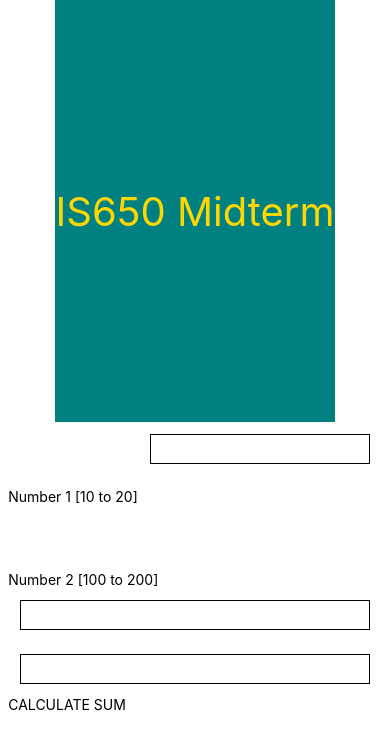
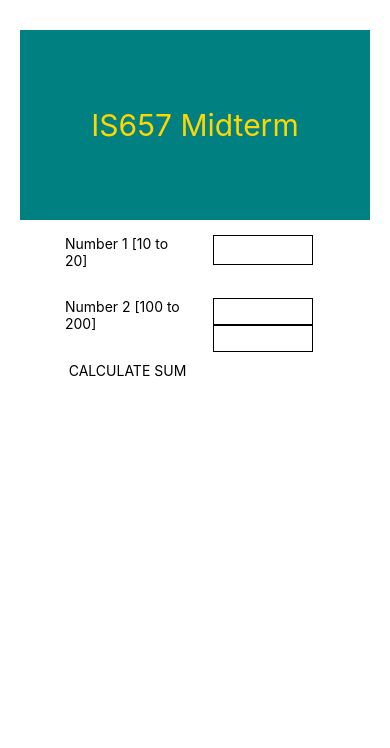
Before and after one commit to billyfromohio/IS657, a React Native app in the folder midtermExam/: screen / in a window 390 px wide. Shown: the top 748 px of the page. Built offline with nearby package versions, Linux system fonts and the light colour scheme.

Commit message:
hour and a half updates

```diff
--- a/midtermExam/App.js
+++ b/midtermExam/App.js
@@ -6,21 +6,24 @@ import { StyleSheet, Text, View, TextInput, Pressable } from 'react-native';
 export default function App() {
   return (
     <View style={styles.container}>
-     <View style={{flex:1, backgroundColor: 'teal', justifyContent: 'center'}}>
-       <Text style={{fontSize: 40, color: 'gold'}}>IS650 Midterm</Text>
+     <View style={{flex:1, width: '100%', backgroundColor: 'teal', justifyContent: 'center', margin: 10,}}>
+       <Text style={{fontSize: 30, color: 'gold', alignSelf: 'center'}}>IS657 Midterm</Text>
       </View>
       <View style={{flex: 1,}}>
-        <View style={styles.inputRowBoxes}>
+        <View style={styles.inputBoxes}>
           <View style={styles.inputText}><Text>{`Number 1 [10 to 20]`}</Text></View>
-          <View style={{alignItems:'flex-end'}}><TextInput style={styles.input}/></View>
+          <View style={styles.inputField}><TextInput style={styles.input}/></View>
         </View>
         <View style={styles.inputBoxes}>
-          <View style={{alignItems:'flex-start'}}><Text>{`Number 2 [100 to 200]`}</Text></View>
-          <View><TextInput style={styles.input}/><TextInput style={styles.input}/></View>
+          <View style={styles.inputText}><Text>{`Number 2 [100 to 200]`}</Text></View>
+          <View style={styles.inputField}><TextInput style={styles.input}/><TextInput style={styles.input}/></View>
         </View>
-        <View style={styles.inputRowBoxes}>
-          <View><Text style={{}}>{`CALCULATE SUM`}</Text></View>
-          <View style={styles.inputText}><View style={styles.outputBox}></View></View>
+        <View style={styles.inputBoxes}>
+          <View style={styles.inputText}>
+            <View style={{backgroundColor: 'lightBlue'}}>
+              <Text style={{justifyContent: 'flex-start'}}>{`CALCULATE SUM`}</Text></View>
+            </View>
+          <View style={styles.inputField}><View style={styles.outputBox}></View></View>
         </View>
       </View>
       <StatusBar style="auto" />
@@ -34,22 +37,39 @@ const styles = StyleSheet.create({
     backgroundColor: '#fff',
     alignItems: 'center',
     justifyContent: 'center',
+    margin: 20,
+    maxWidth: 350,
+    maxHeight: 400,
   },
   input: {
 
     height: 30,
-    margin: 12,
+    width: 100,
+    //margin: 12,
     borderWidth: 1,
+    //justifyContent: 'flex-end',
     //padding: 10,
   },
-  inputRowBoxes: {
+  inputBoxes: {
    flex: 1,
    flexDirection: 'row',
-   // alignItems:'flex-start',
+   //alignItems:'center',
+   //justifyContent: 'flex-end',
+
 
   },
   inputText: {
-    justifyContent: 'center',
+    flex: 2,
+  justifyContent: 'flex-start',
+   alignItems: 'center',
+   margin: 5,
+
+  },
+  inputField: {
+    flex: 2,
+  justifyContent: 'flex-start',
+   alignItems: 'center',
+   margin: 5,
 
   },
   outputBox: {
```
